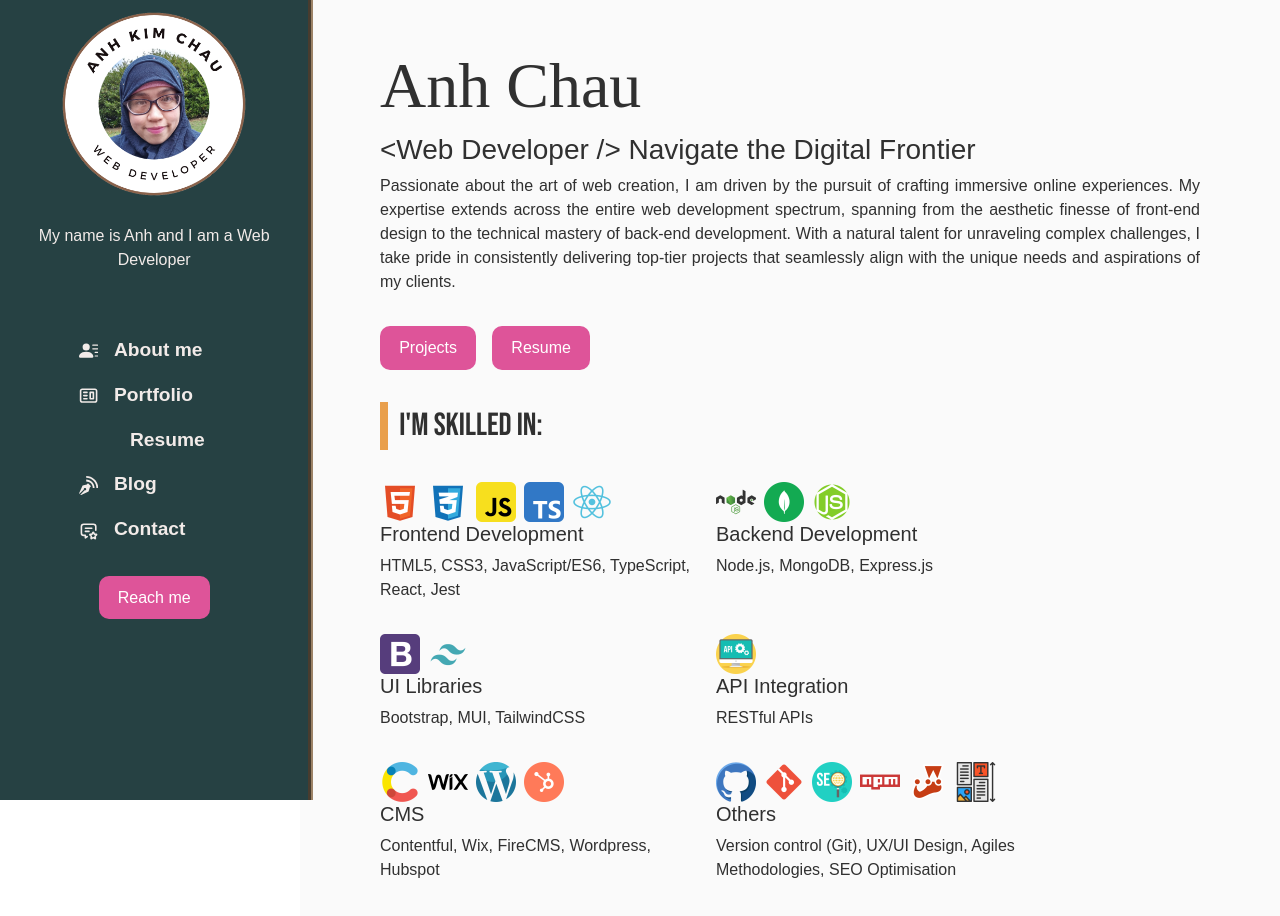
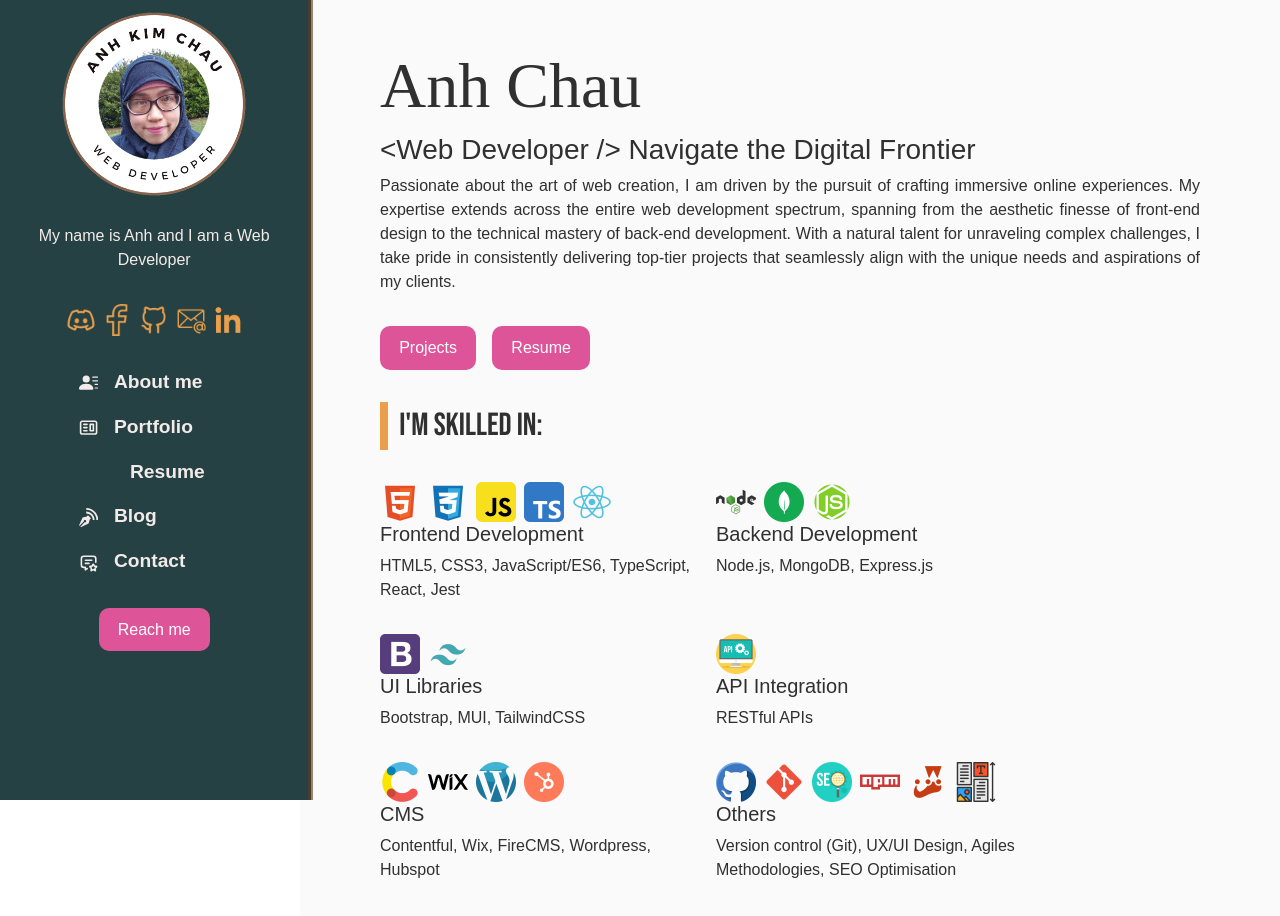
Before and after one commit to anh-8922/Anh-Dev, a React (Create React App) app: page / in a window 1280 px wide. Shown: the top 916 px of the page. Built offline with nearby package versions, Linux system fonts and the light colour scheme; some icons are missing; a web font is replaced by a local one.

Commit message:
update social icons

```diff
--- a/src/Layout/Navigator.js
+++ b/src/Layout/Navigator.js
@@ -6,6 +6,12 @@ import {CgWebsite} from 'react-icons/cg';
 import {LiaNewspaperSolid} from 'react-icons/lia';
 import {ImBlog} from 'react-icons/im';
 import {TbMessageStar} from 'react-icons/tb';
+//import Social Network Icons Images
+import discord1 from '../Assets/social/discord1.png';
+import faceb from '../Assets/social/faceb.png';
+import github1 from  '../Assets/social/github1.png';
+import hotmail from '../Assets/social/hotmail.png';
+import linked from '../Assets/social/linked.png';
 
 export default function Navigator() {
     return(
@@ -13,11 +19,30 @@ export default function Navigator() {
             <div className="profile-img"></div>
             <p>My name is Anh and I am a Web Developer</p>
             <ul className="social-content">
-                <li><Link></Link></li>
-                <li><Link></Link></li>
-                <li><Link></Link></li>
-                <li><Link></Link></li>
-                <li><Link></Link></li>
+                <li>
+                    <Link to='https://discordapp.com/users/1047844500418080778' target='_blank'>
+                        <img className="social-icons" src={discord1} alt="discord"/>
+                    </Link>
+                </li>
+                <li>
+                    <Link to='https://www.facebook.com/hafsa.chau' target="_blank">
+                        <img className="social-icons" src={faceb} alt="facebook"/>
+                    </Link>
+                </li>
+                <li>
+                    <Link to='https://github.com/anh-8922' target="_blank">
+                        <img className="social-icons" src={github1} alt="github"/>
+                    </Link>
+                </li>
+                <li>
+                    <Link to='mailto:anh-dev@hotmail.com' target="_blank"><img className="social-icons" src={hotmail} alt="hotmail"/>
+                    </Link>
+                </li>
+                <li>
+                    <Link to='https://www.linkedin.com/in/anh-kim-chau/' target="_blank">
+                        <img className="social-icons" src={linked} alt="linkedin"/>
+                    </Link>
+                </li>
             </ul>
             <ul className="nav-content">
                 <li><NavLink className='nav-items' to="/"><BsFillPersonLinesFill/><span>About me</span></NavLink></li>
--- a/src/Layout/layout.css
+++ b/src/Layout/layout.css
@@ -46,6 +46,13 @@
     display: flex;
     flex-direction: row;
     list-style-type: none;
+    gap: 0.3rem;
+    align-self: center;
+    padding: 0;
+}
+.social-icons{
+    width: 2rem;
+
 }
 
 .nav-content {
```
